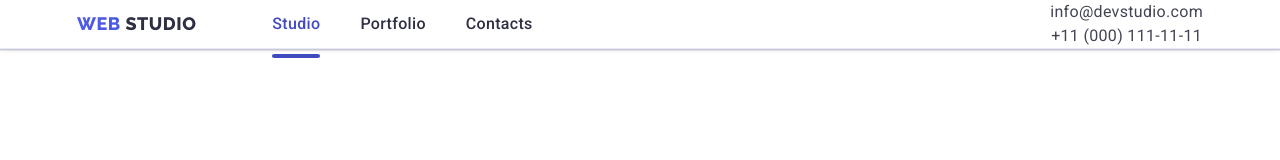
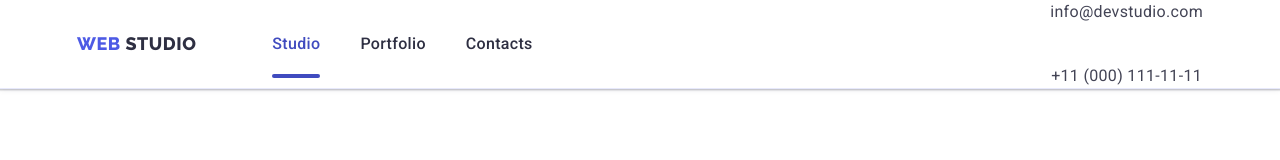
Before and after one commit to Sahno007/goit-markup-hw-07, a plain HTML site: page index.html in a window 1280 px wide. Drawn offline with nearby package versions, Linux system fonts and the light colour scheme.

Commit message:
Update styles.css

```diff
--- a/css/styles.css
+++ b/css/styles.css
@@ -320,6 +320,14 @@ p {
   .list-menu {
     display: flex;
   }
+  .list {
+    gap: 40px;
+    margin: 0;
+    padding: 0;
+  }
+  .numbers {
+    display: flex;
+  }
 }
 
 /* .header-container {
@@ -345,13 +353,13 @@ p {
   margin-right: 76px;
 }
 
-.list-menu {
-  display: flex;
-}
-
 .log {
   color: var(--main-text-color);
 }
+
+/* .list-menu {
+  display: flex;
+} */
 
 /* .list {
   list-style: none;
```
